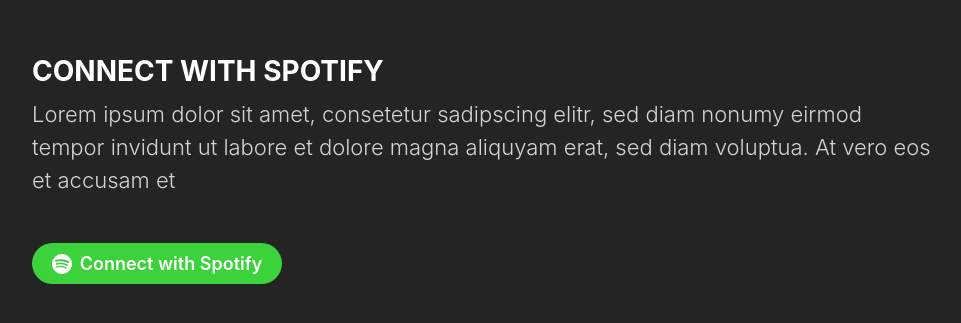
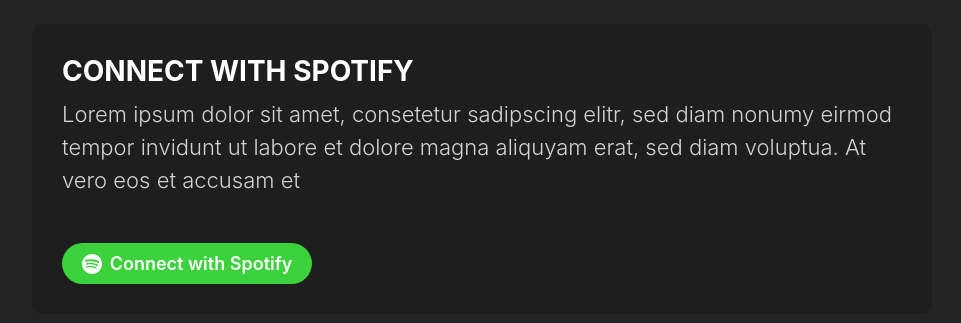
Before and after one commit to Suggest-App/SuggestApp, a Vue app: page / in a window 1280 px wide. Shown: the part 231-554 px from the top of the page, without its empty margins (158-1119 px from the left). Built offline with nearby package versions, Linux system fonts and the light colour scheme.

Commit message:
[ADD] auth view container styles

```diff
--- a/src/assets/scss/auth-view.scss
+++ b/src/assets/scss/auth-view.scss
@@ -10,6 +10,9 @@
     width: 100%;
     max-width: 900px;
     margin: 0 auto;
+    padding: 30px;
+    background-color: #1e1e1e;
+    border-radius: 10px;
 
     h1 {
       color: #FFFFFF;
```
